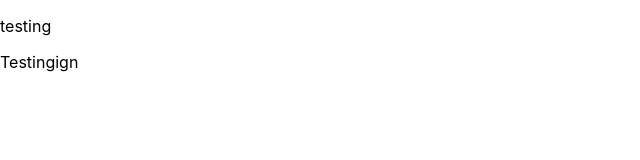
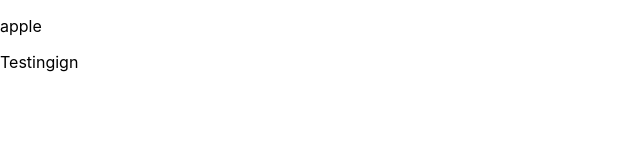
Before and after one commit to luckychappie/costtest, a React (Create React App) app: page / in a window 1280 px wide. Shown: the top 160 px of the page, without its empty margins (0-640 px from the left). Built offline with nearby package versions, Linux system fonts and the light colour scheme.

Commit message:
feature/SCRUM-3-test-CI-and-update-unit-test

```diff
--- a/src/App.js
+++ b/src/App.js
@@ -10,7 +10,7 @@ function App() {
 
       <Router>
         <div>
-          <p>testing</p>
+          <p>apple</p>
           <Routes>
             <Route path='/' element={<Home />} />
           </Routes>
```
Also changed, not shown: 1 other file (tests, documents, lock files or other folders).
